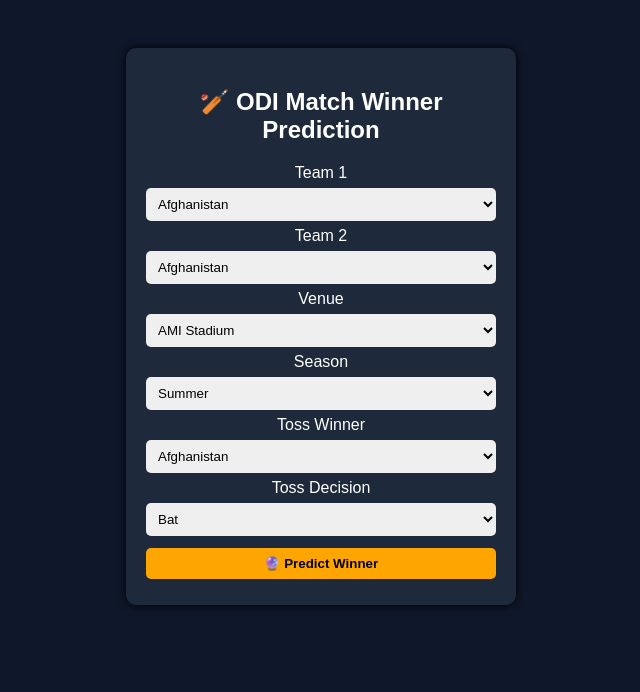
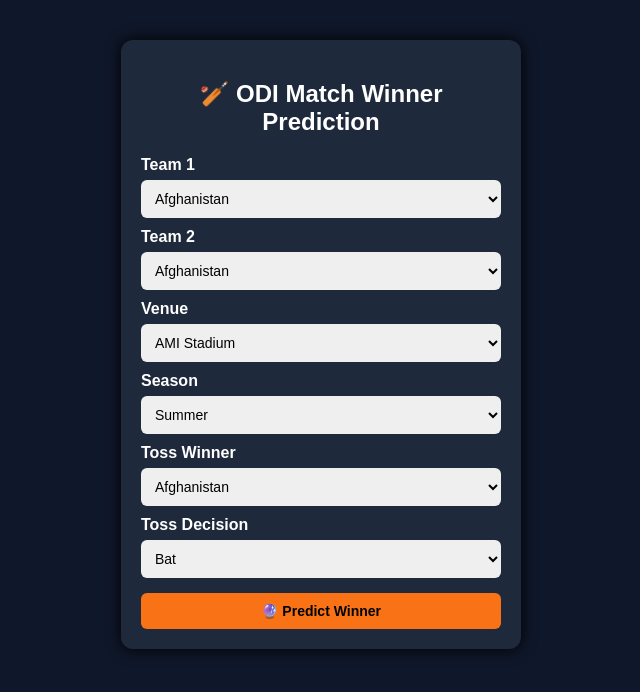
Before and after one commit to naga-vamsi-tech/odi-predictor, a Flask app: page / in a window 1280 px wide. Shown: the top 692 px of the page, without its empty margins (319-959 px from the left). Run offline with Flask 3, Linux system fonts and the light colour scheme; parts of the project's set-up code (start-up, migrations or seed data) failed here and were passed over.

Commit message:
Refactor CSS styles for improved layout and design
Updated styles for body, container, buttons, and added new styles for headings and result boxes.

```diff
--- a/static/style.css
+++ b/static/style.css
@@ -1,29 +1,69 @@
 body {
     background: #0f172a;
-    color: white;
-    font-family: Arial;
-    text-align: center;
-    padding-top: 40px;
+    color: #ffffff;
+    font-family: Arial, sans-serif;
+    margin: 0;
+    padding: 0;
 }
 
 .container {
     background: #1e293b;
+    width: 360px;
+    margin: 40px auto;
     padding: 20px;
-    width: 350px;
-    margin: auto;
-    border-radius: 10px;
-    box-shadow: 0px 0px 10px black;
+    border-radius: 12px;
+    box-shadow: 0px 0px 15px #000;
+}
+
+h2, h3 {
+    text-align: center;
+}
+
+label {
+    margin-top: 10px;
+    display: block;
+    font-weight: bold;
 }
 
 select, button {
     width: 100%;
-    padding: 8px;
-    margin: 6px 0;
-    border-radius: 5px;
+    padding: 10px;
+    margin-top: 6px;
+    border-radius: 6px;
     border: none;
+    font-size: 14px;
 }
 
 button {
-    background: orange;
+    margin-top: 15px;
+    background: #f97316;
+    font-weight: bold;
+    cursor: pointer;
+}
+
+button:hover {
+    background: #fb923c;
+}
+
+.result-box {
+    padding: 12px;
+    border-radius: 8px;
+    margin: 10px 0;
+}
+
+.winner {
+    background: #14532d;
+}
+
+.loser {
+    background: #7f1d1d;
+}
+
+.back-btn {
+    display: block;
+    margin-top: 15px;
+    text-align: center;
+    color: #38bdf8;
+    text-decoration: none;
     font-weight: bold;
 }
```
